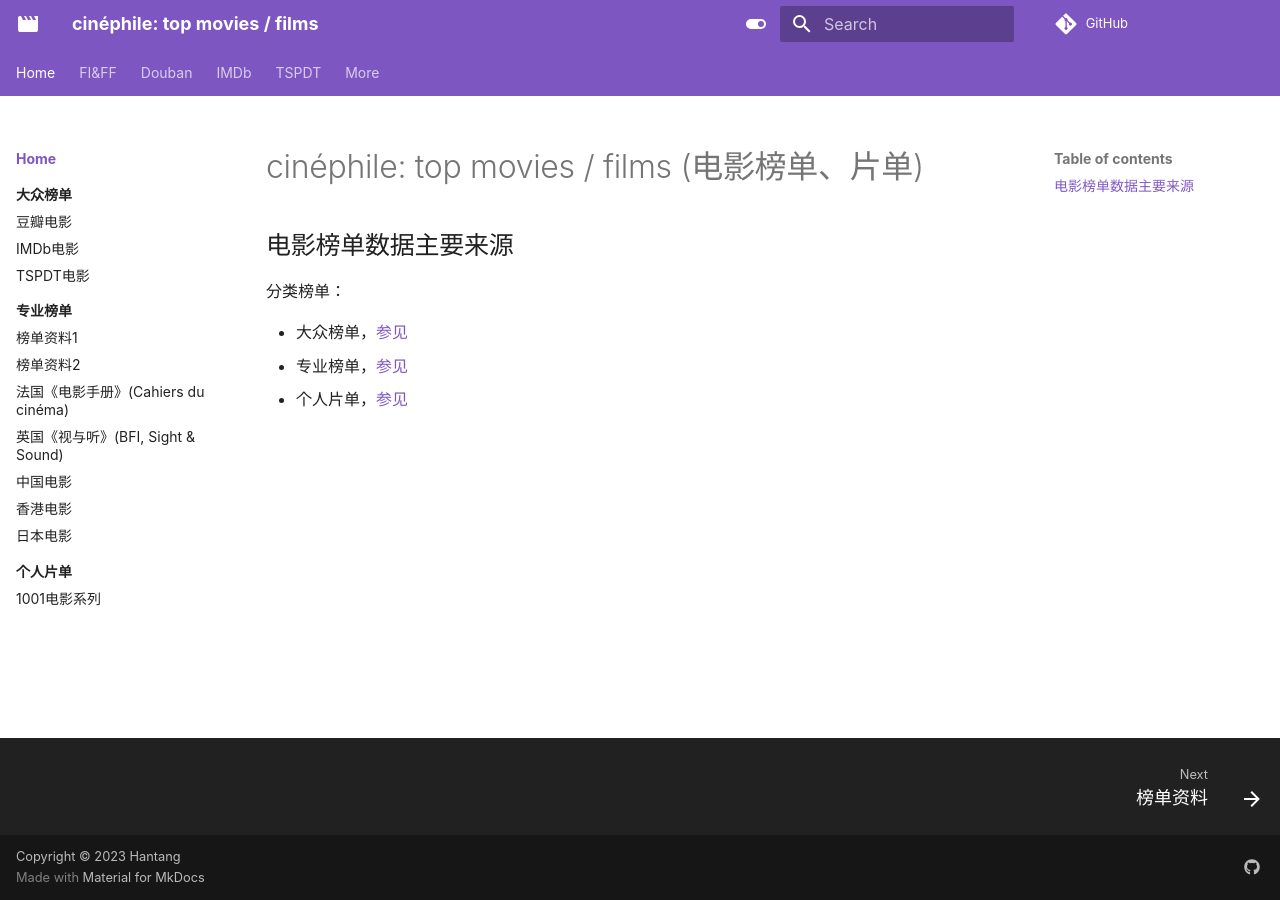
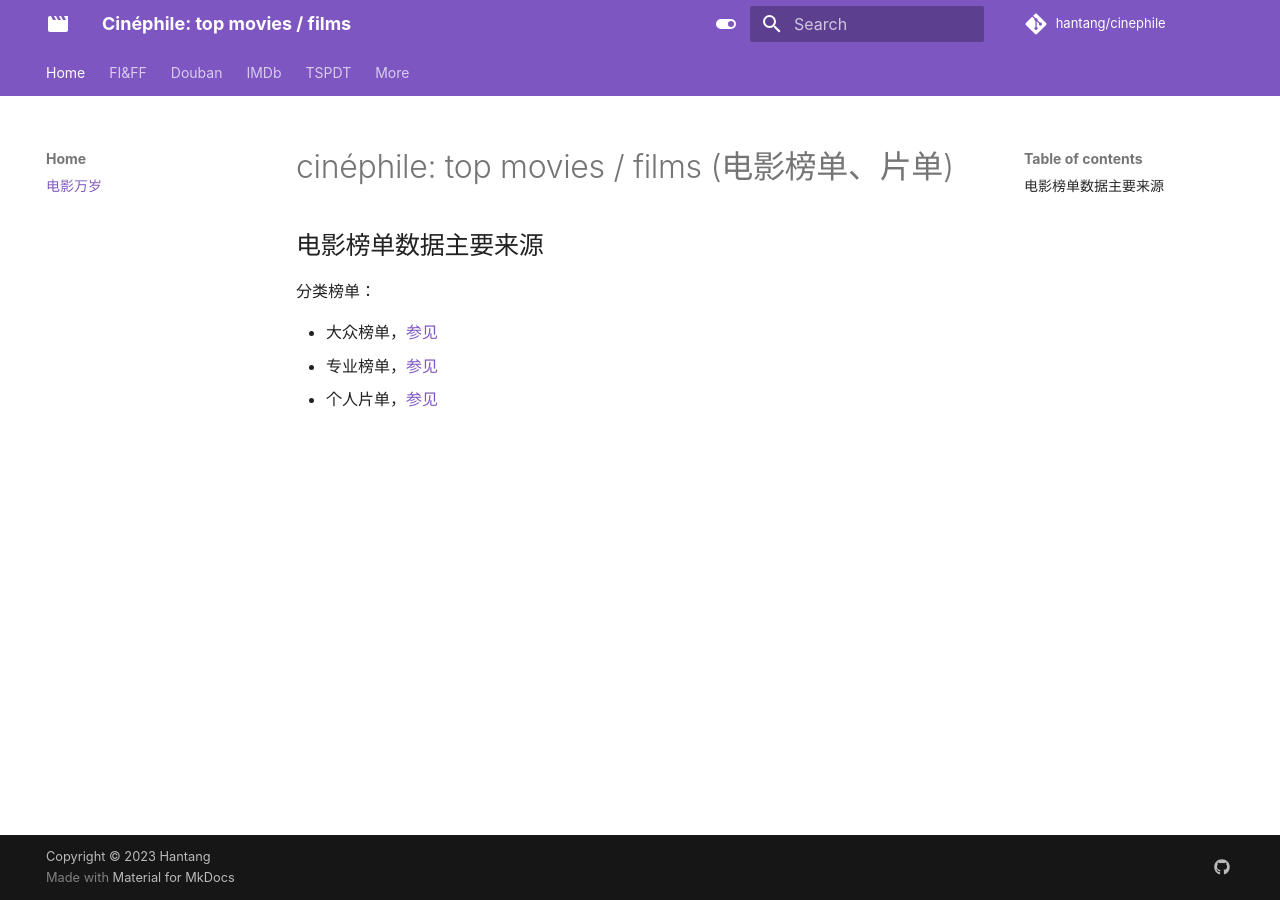
Before and after one commit to hantang/cinephile, an MkDocs documentation site: the page built from docs/index.md, in a window 1280 px wide. Built offline with MkDocs 1.6.1 and Material for MkDocs 9.7.7, drawn with Linux system fonts in a browser that asks for light colours; some web fonts are replaced; comment, search, counter and statistics services are not loaded.

Commit message:
Update mkdocs config

```diff
--- a/mkdocs.yml
+++ b/mkdocs.yml
@@ -1,11 +1,12 @@
 # site information
-site_name: "cinéphile: top movies / films"
+site_name: "Cinéphile: top movies / films"
 site_url: https://hantang.github.io/cinephile
 site_description: top movie collections
 copyright: Copyright &copy; 2023 Hantang
 # docs_dir: docs/
 
 # Repository
+repo_name: hantang/cinephile
 repo_url: https://github.com/hantang/cinephile
 # edit_uri: tree/main
 
@@ -14,6 +15,9 @@ theme:
   # language: "zh"
   icon:
     logo: material/movie
+  font:
+    text: Helvetica Neue, Roboto
+    code: Fira Mono, Fira Code, Roboto Mono
   palette:
     - scheme: default
       primary: deep purple
@@ -27,77 +31,54 @@ theme:
       toggle:
         icon: material/toggle-switch-off
         name: Switch to light mode
-  font:
-    text: Helvetica Neue, Roboto
-    code: Fira Code, Roboto Mono
   features:
-    - announce.dismiss
+    - navigation.path
     - navigation.tabs
     - navigation.top
-    - navigation.instant
-    - navigation.indexes
-    - navigation.footer
-    - navigation.sections
-    - navigation.path
-    - navigation.tracking
-    - toc.follow
-    - content.tabs.link
-    - search.share
     - search.highlight
     - search.suggest
-    - content.code.copy
-    - content.code.annotations
+    - toc.follow
+    # - toc.integrate
 
 markdown_extensions:
+  - abbr
+  - admonition
+  - attr_list
+  - def_list
   - footnotes
-  - abbr
-  - tables
-  - attr_list
   - md_in_html
-  - mdx_truly_sane_lists
-  - toc:
-      permalink: true
   - pymdownx.emoji:
       emoji_index: !!python/name:material.extensions.emoji.twemoji
       emoji_generator: !!python/name:material.extensions.emoji.to_svg
+  - toc:
+      permalink: true
+      toc_depth: 4
+      slugify: !!python/object/apply:pymdownx.slugs.slugify
+        kwds:
+          case: lower
+          percent_encode: true
+  - tables
+  - mdx_truly_sane_lists
+
+extra_javascript:
+  - https://unpkg.com/tablesort@5.3.0/dist/tablesort.min.js
+  - assets/javascripts/tablesort.js
 
 extra:
   social:
     - icon: fontawesome/brands/github
       link: https://github.com/hantang
 
-extra_css:
-  - assets/stylesheets/extra.css
-extra_javascript:
-  - https://unpkg.com/tablesort@5.3.0/dist/tablesort.min.js
-  - assets/javascripts/tablesort.js
-
 plugins:
   - search
   - table-reader
-  # - minify:
-  #     minify_html: true
+  - git-revision-date-localized
+  - minify:
+      minify_html: true
 
 nav:
   - Home:
     - 电影万岁: index.md
-    - 大众榜单:
-      - 榜单资料: popular/index.md
-      - 豆瓣电影: douban/index.md
-      - IMDb电影: imdb/index.md
-      - TSPDT电影: tspdt/index.md
-    - 专业榜单:
-      - 榜单资料: fiff/index.md
-      - 榜单资料1: fiff/index-media.md
-      - 榜单资料2: fiff/index-region.md
-      - 法国《电影手册》(Cahiers du cinéma): fiff/cahiers-100.md
-      - 英国《视与听》(BFI, Sight & Sound): fiff/sight.md
-      - 中国电影: fiff/films-zh.md
-      - 香港电影: fiff/films-hk.md
-      - 日本电影: fiff/films-jp.md
-    - 个人片单:
-      - 榜单资料: users/index.md
-      - 1001电影系列: users/1001movies.md
   - FI&FF:
     - 专业榜单: fiff/index.md
     - 榜单资料1: fiff/index-media.md
@@ -128,11 +109,14 @@ nav:
     - TSPDT电影历年统计1: tspdt/tspdt-hist1.md
     - TSPDT电影历年统计2: tspdt/tspdt-hist2.md
   - More:
-    - 大众榜单: popular/index.md
-    - 个人片单: users/index.md
+    - 大众榜单:
+      - popular/index.md
+    - 个人片单:
+      - users/index.md
+      - 1001电影系列: users/1001movies.md
+      - 杂项: users/misc.md
     - 猫眼电影Top100: popular/maoyan.md
     - 时光电影Top100: popular/mtime.md
     - TMDB电影Top250: popular/tmdb.md
     - 俄罗斯Kinopoisk Top250: popular/kinopoisk.md
     - 不散评选: popular/busan.md
-    - 杂项: users/misc.md
```
